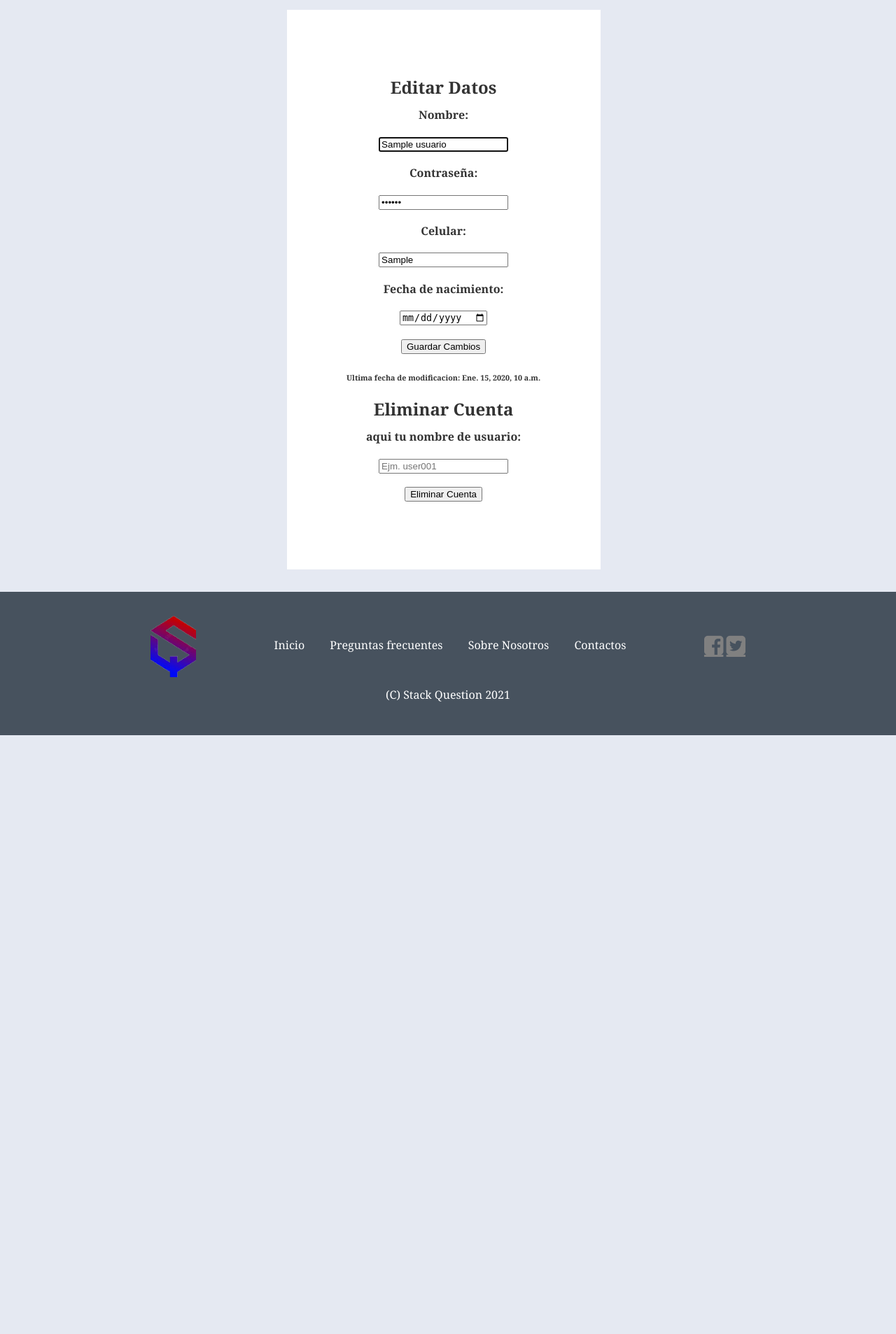
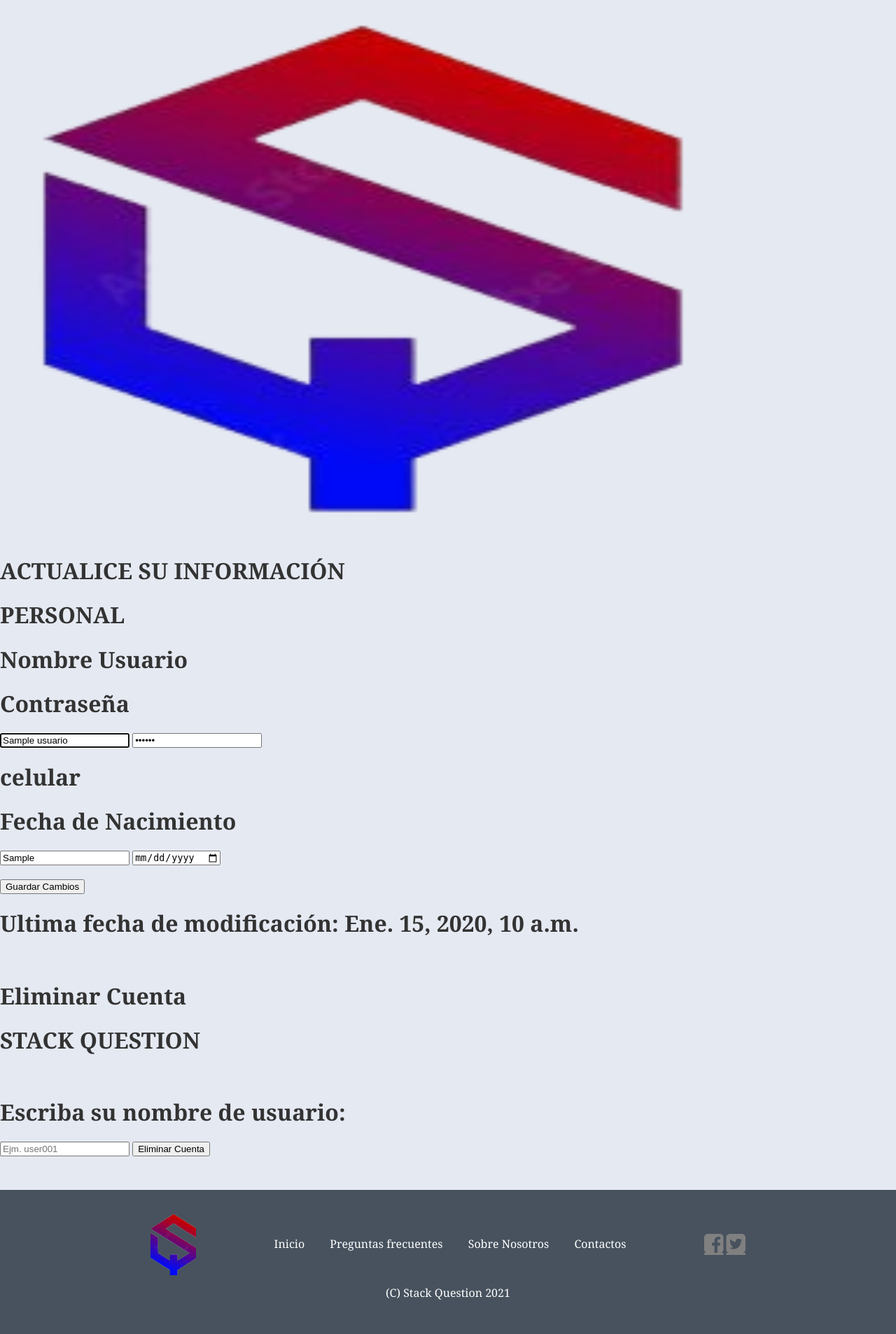
Before and after one commit to Frank-Unsa/FrontendPrueba, a Django app: page /editarPerfil/1 in a window 1280 px wide. Shown: the part 50-1957 px from the top of the page at 70% size. Before the commit the page ends 1101 px from the top, so only its background shows below. Run offline with Django 3.2, Linux system fonts and the light colour scheme; tables that the repository leaves empty hold one stand-in row (values such as "Sample post").

Commit message:
editarPerfil terminado

```diff
--- a/templates/editarPerfil.html
+++ b/templates/editarPerfil.html
@@ -1,37 +1,76 @@
 {% extends 'base/base.html' %}
-
 <!DOCTYPE html>
 <html lang="es" dir="ltr">
   <head>
     <meta charset="utf-8">
     <title>Editar Perfil</title>
+    {% load static%}
+    <link rel="stylesheet" href="{% static 'css/editarPerfil.css' %}">
+    <link rel="shortcut icon" type="image/x-icon" href="{% static 'logoPrueba.png' %}" >
   </head>
-
+  <meta charset="utf-8">
   <body >
     {% block content %}
-    <div class="padre">
-      <div class="hijo">
-        <center>
-    <h2>Editar Datos</h2>
+          {# ----- CONTENEDOR EDITAR PERFIL -----#}
+          <div class="contenedor">
+            <div class="perfil">
+              <td style="width: 100px;"></td>
+                            <td style="vertical-align: middle; height: 600px;">
+                                <img class="alignright size-full wp-image-71" alt="webi"
+                                    src="{% static 'logo-removebg.png' %}" width="80%" height="95%" />
+
+                            </td>
+                            <td style="width: 200px;"></td>
+            </div>
+            <div>
+              <div>
+                <h1>ACTUALICE SU INFORMACIÓN</h1>
+                <h1>PERSONAL</h1>
+              </div>
               <form class="login-form" method="POST" action="{{currUser.id}}">
               {% csrf_token %}
-      <h4>Nombre:</h4> <input type="text" class="login-username" autofocus="true" name="nombre" placeholder="Nombre" value="{{currUser.nombre}}"/>
-      <h4>Contraseña:</h4> <input type="password" class="login-password" name="contrasenia" placeholder="Contraseña" value="{{currUser.contrasenia}}" />
-      <h4>Celular:</h4> <input type="text" class="login-username" autofocus="true" name="celular" placeholder="Celular" value="{{currUser.celular}}" />
-      <h4>Fecha de nacimiento:</h4> <input type="date" class="login-username" autofocus="true" name="nacimiento" placeholder="Fecha de nacimiento" value="{{fechaCumpleanios.year}}-{{fechaCumpleanios.month}}-{{fechaCumpleanios.day}}" value="00-00-00" /><br>
+              <div class="section">
+                <h1>Nombre Usuario</h1>
+                <h1>Contraseña</h1>
+              </div>
+              <div class="section2">
+                <input type="text" class="login-username" autofocus="true" name="nombre" placeholder="Nombre" value="{{currUser.nombre}}"/>
+                </h4> <input type="password" class="login-password" name="contrasenia" placeholder="Contraseña" value="{{currUser.contrasenia}}" />
+              </div>
+              <div class="section3">
+                <h1>celular</h1>
+                <h1>Fecha de Nacimiento</h1>
+              </div>
+              <div class="section4">
+                <input type="text" class="login-username" autofocus="true" name="celular" placeholder="Celular" value="{{currUser.celular}}" />
+                <input type="date" class="login-username" autofocus="true" name="nacimiento" placeholder="Fecha de nacimiento" value="{{fechaCumpleanios.year}}-{{fechaCumpleanios.month}}-{{fechaCumpleanios.day}}" value="00-00-00" />
+              </div>
+              <div class="section5">
+                <div>
                   <br>
                   <input type="submit" name="saveChanges" value="Guardar Cambios" class="login-submit" />
+                </div>
               </form>
-    <h6>Ultima fecha de modificacion: {{ currUser.fecha_de_modificacion }}</h6>
-
-    <h2>Eliminar Cuenta</h2>
+                <div>
+                  <h1>Ultima fecha de modificación: {{ currUser.fecha_de_modificacion }}</h1>
+                </div>
+              </div>
+            </div>
+          </div>
+          {# ----- CONTENEDOR ELIMINAR PERFIL -----#}
+          <div class="contenedor2">
+              <div class="name">
+                <br>
+                <h1>Eliminar Cuenta</h1>
+                <h1>STACK QUESTION</h1>
+              </div>
+              <div class="c2">
                 <form class="login-form" method="POST" action="../eliminarCuenta/{{currUser.id}}">
                   {% csrf_token %}
-        <h4>aqui tu nombre de usuario:</h4> <input type="text" class="login-username" autofocus="true" name="nomUsuario" placeholder="Ejm. user001" /><br>
                   <br>
+                  <h1>Escriba su nombre de usuario:</h1> <input type="text" class="login-username" autofocus="true" name="nomUsuario" placeholder="Ejm. user001" />
                   <input type="submit" name="saveChanges" value="Eliminar Cuenta" class="login-submit" />
                 </form>
-  </center>
               </div>
           </div>
     {% endblock %}
```
Lines whose indentation alone changed are shown as unchanged.
